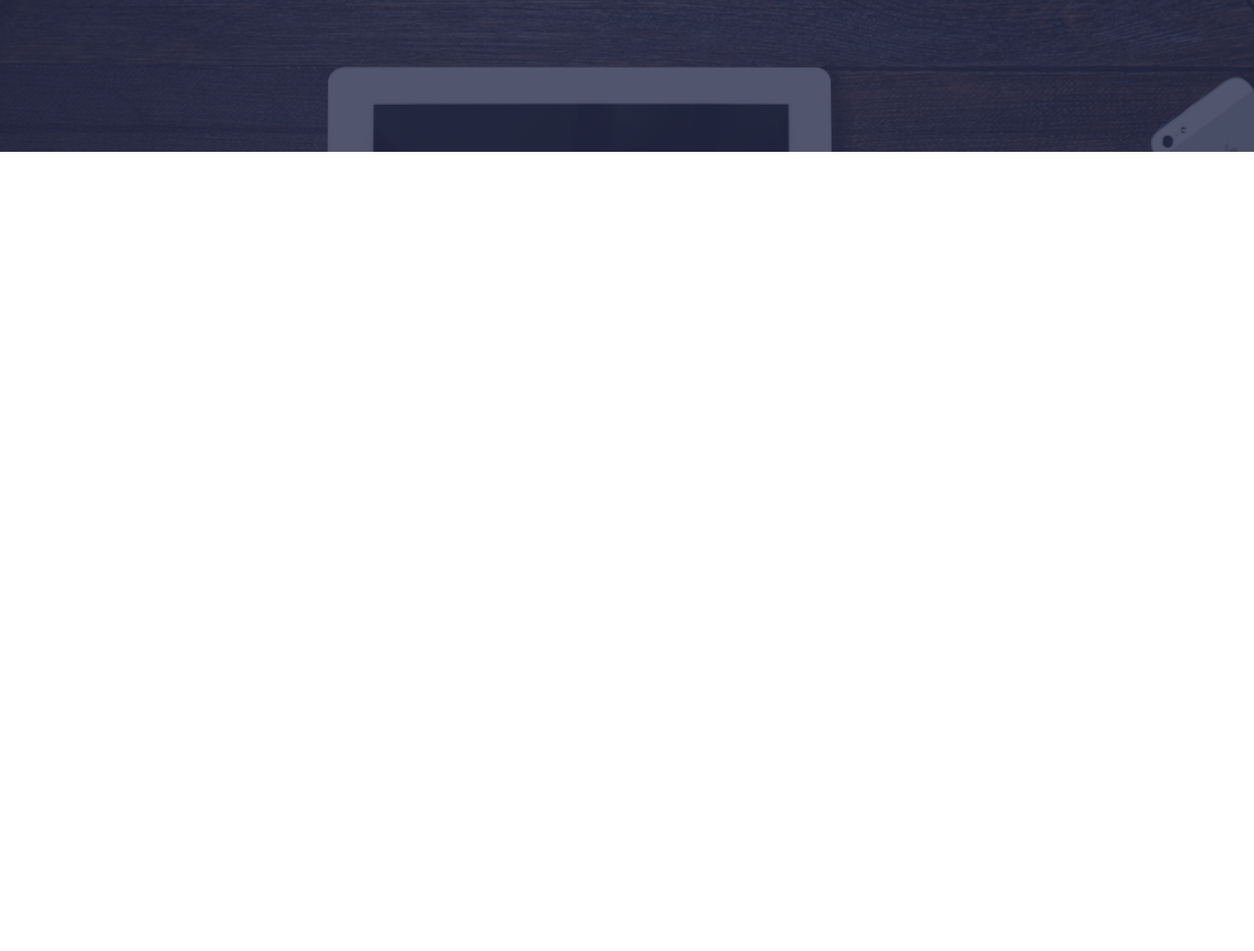
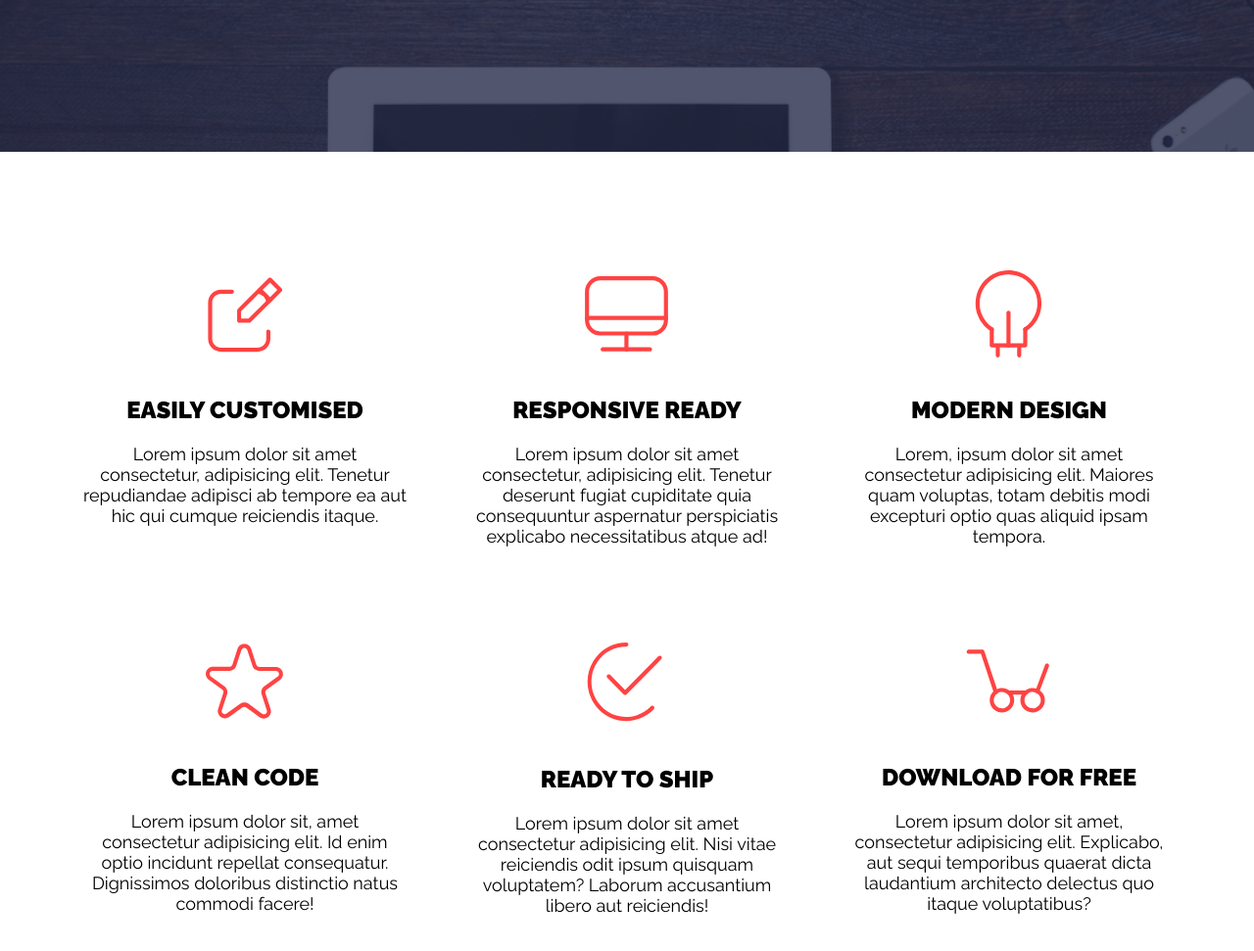
Before and after one commit to mniiia/LANDING2, a website built with Parcel: page src/index.html in a window 1280 px wide. Shown: the part 595-1566 px from the top of the page at 98% size. Before the commit the page ends 800 px from the top, so only its background shows below. Built offline with nearby package versions, Linux system fonts and the light colour scheme.

Commit message:
added infocards section

```diff
--- a/src/index.html
+++ b/src/index.html
@@ -64,5 +64,66 @@
                 </div>
         </div>
     </header>
+
+    <section class="infocards">
+        <div class="container">
+            <div class="infocards_wrapper">
+                <div class="infocard">
+                    <div class="infocard_img">
+                        <img src="./img/icon_1.svg" alt="#">
+                    </div>
+                    <h3>easily customised</h3>
+                    <div class="infocard_paragraph">
+                        <p>Lorem ipsum dolor sit amet consectetur, adipisicing elit. Tenetur repudiandae adipisci ab tempore ea aut hic qui cumque reiciendis itaque.</p>
+                    </div>
+                </div>
+                <div class="infocard">
+                    <div class="infocard_img">
+                        <img src="./img/icon_2.svg" alt="#">
+                    </div>
+                    <h3>responsive ready</h3>
+                    <div class="infocard_paragraph">
+                        <p>Lorem ipsum dolor sit amet consectetur, adipisicing elit. Tenetur deserunt fugiat cupiditate quia consequuntur aspernatur perspiciatis explicabo necessitatibus atque ad!</p>
+                    </div>
+                </div>
+                <div class="infocard">
+                    <div class="infocard_img">
+                        <img src="./img/icon_3.svg" alt="#">
+                    </div>
+                    <h3>Modern design</h3>
+                    <div class="infocard_paragraph">
+                        <p>Lorem, ipsum dolor sit amet consectetur adipisicing elit. Maiores quam voluptas, totam debitis modi excepturi optio quas aliquid ipsam tempora.</p>
+                    </div>
+                </div>
+                <div class="infocard">
+                    <div class="infocard_img">
+                        <img src="./img/icon_4.svg" alt="#">
+                    </div>
+                    <h3>clean code</h3>
+                    <div class="infocard_paragraph">
+                        <p>Lorem ipsum dolor sit, amet consectetur adipisicing elit. Id enim optio incidunt repellat consequatur. Dignissimos doloribus distinctio natus commodi facere!</p>
+                    </div>
+                </div>
+                <div class="infocard">
+                    <div class="infocard_img">
+                        <img src="./img/icon_5.svg" alt="#">
+                    </div>
+                    <h3>ready to ship</h3>
+                    <div class="infocard_paragraph">
+                        <p>Lorem ipsum dolor sit amet consectetur adipisicing elit. Nisi vitae reiciendis odit ipsum quisquam voluptatem? Laborum accusantium libero aut reiciendis!</p>
+                    </div>
+                </div>
+                <div class="infocard">
+                    <div class="infocard_img">
+                        <img src="./img/icon_6.svg" alt="#">
+                    </div>
+                    <h3>download for free</h3>
+                    <div class="infocard_paragraph">
+                        <p>Lorem ipsum dolor sit amet, consectetur adipisicing elit. Explicabo, aut sequi temporibus quaerat dicta laudantium architecto delectus quo itaque voluptatibus?</p>
+                    </div>
+                </div>
+            </div>
+        </div>
+    </section>
 </body>
 </html>
--- a/src/scss/index.scss
+++ b/src/scss/index.scss
@@ -1,6 +1,8 @@
+@import url("../scss/variables.scss");
 @import url("../scss/fonts.scss");
 @import url("../scss/header.scss");
-@import url("../scss/variables.scss");
+@import url("../scss/infocards.scss");
+
 *{
     margin: 0;
     padding: 0;
--- /dev/null
+++ b/src/scss/infocards.scss
@@ -0,0 +1,56 @@
+
+// $landing_red: #FF4343;
+// $landing_darkred:#E71414;
+.infocards {
+    padding: 116px 0;
+    .infocards_wrapper{
+         display: grid;
+         grid-template-columns: 1fr 1fr 1fr;
+
+         .infocard{
+            display: flex;
+            flex-direction: column;
+            align-items: center;
+            margin:0 30px 88px;
+            transition: 0.2s;
+            .infocard_img{
+                margin-bottom: 29px;
+                width: 100px;
+            }
+
+            h3{
+                margin-bottom: 20px;
+                font-weight: 900;
+                font-size: 24px;
+                text-transform: uppercase;
+            }
+
+            .infocard_paragraph{
+                text-align: center;
+                font-weight: 400;
+                font-size: 18px;
+            }
+         }
+
+         .infocard:hover{
+            box-shadow: 0 0 10px 1px #ff4343;
+            transform: scale(1.1);
+         }
+         .infocard:active{
+            box-shadow: inset 0 0 10px 1px #e71414;
+            transform: scale(0.9);
+         }
+    }
+
+}
+
+.container {
+}
+.infocards_wrapper {
+}
+.infocard {
+}
+.infocard_img {
+}
+.infocard_paragraph {
+}
--- a/src/scss/variables.scss
+++ b/src/scss/variables.scss
@@ -1 +1,3 @@
 $_38px:2.375em;
+$landing_red: #FF4343;
+$landing_darkred:#E71414;
```
Also changed, not shown: src/img/icon_1.svg (added), src/img/icon_2.svg (added), src/img/icon_3.svg (added), src/img/icon_4.svg (added), src/img/icon_5.svg (added), src/img/icon_6.svg (added).
